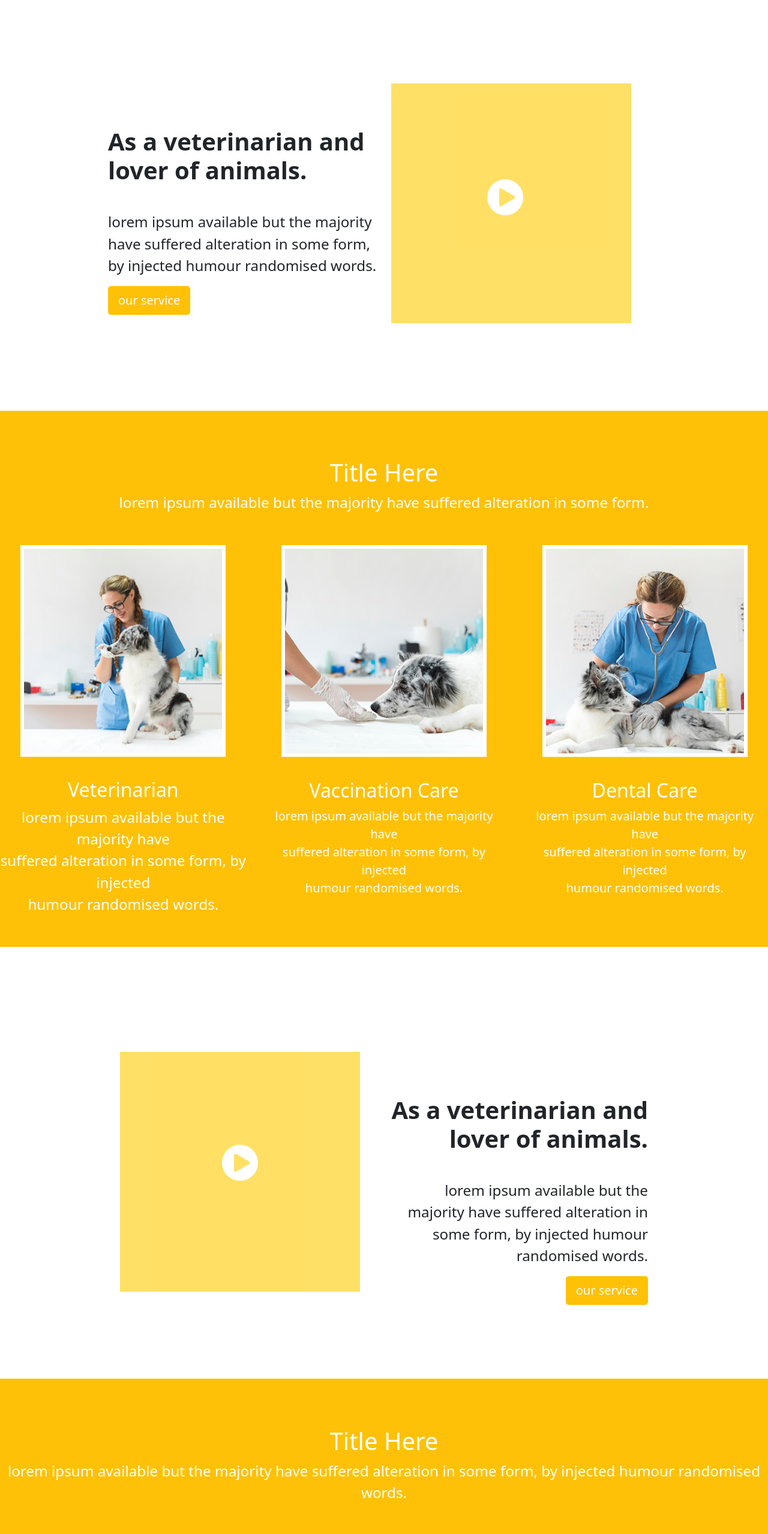
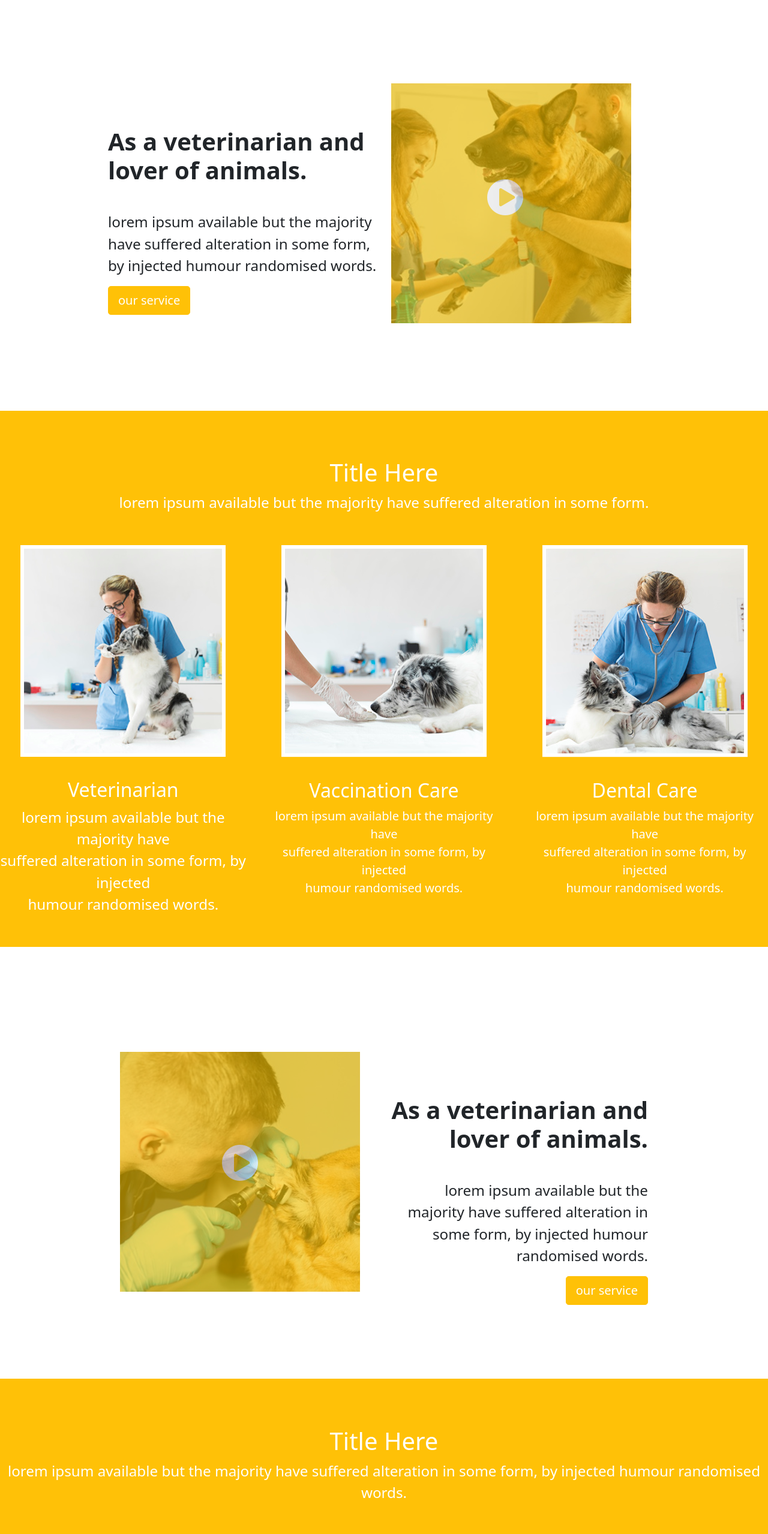
Before and after one commit to namithapj/task5, a plain HTML site: page index.html in a window 1280 px wide. Shown: the part 860-3418 px from the top of the page at 60% size. Drawn offline with nearby package versions, Linux system fonts and the light colour scheme; files whose address does not match are found by name.

Commit message:
Update styles.css

```diff
--- a/styles.css
+++ b/styles.css
@@ -32,7 +32,7 @@ button{
     font-size: calc(1.275rem + .3vw)!important;
 }
 .double{
-    background-image: url(3.png);
+    background-image: url(/asset/3.png);
     height: 400px;
     width: 400px;
     display: flex;
@@ -66,7 +66,7 @@ button{
     font-size: calc(1.275rem + .3vw)!important;
 }
 .double2{
-    background-image: url(7.png);
+    background-image: url(/asset/7.png);
     height: 400px;
     width: 400px;
     display: flex;
@@ -91,7 +91,7 @@ button{
     font-size: calc(1.275rem + .3vw)!important;
 }
 .seventh{
-    background-image: url(8.png);
+    background-image: url(/asset/8.png);
 }
 .seventhsub{
     background-color: #ffcc00;
```
